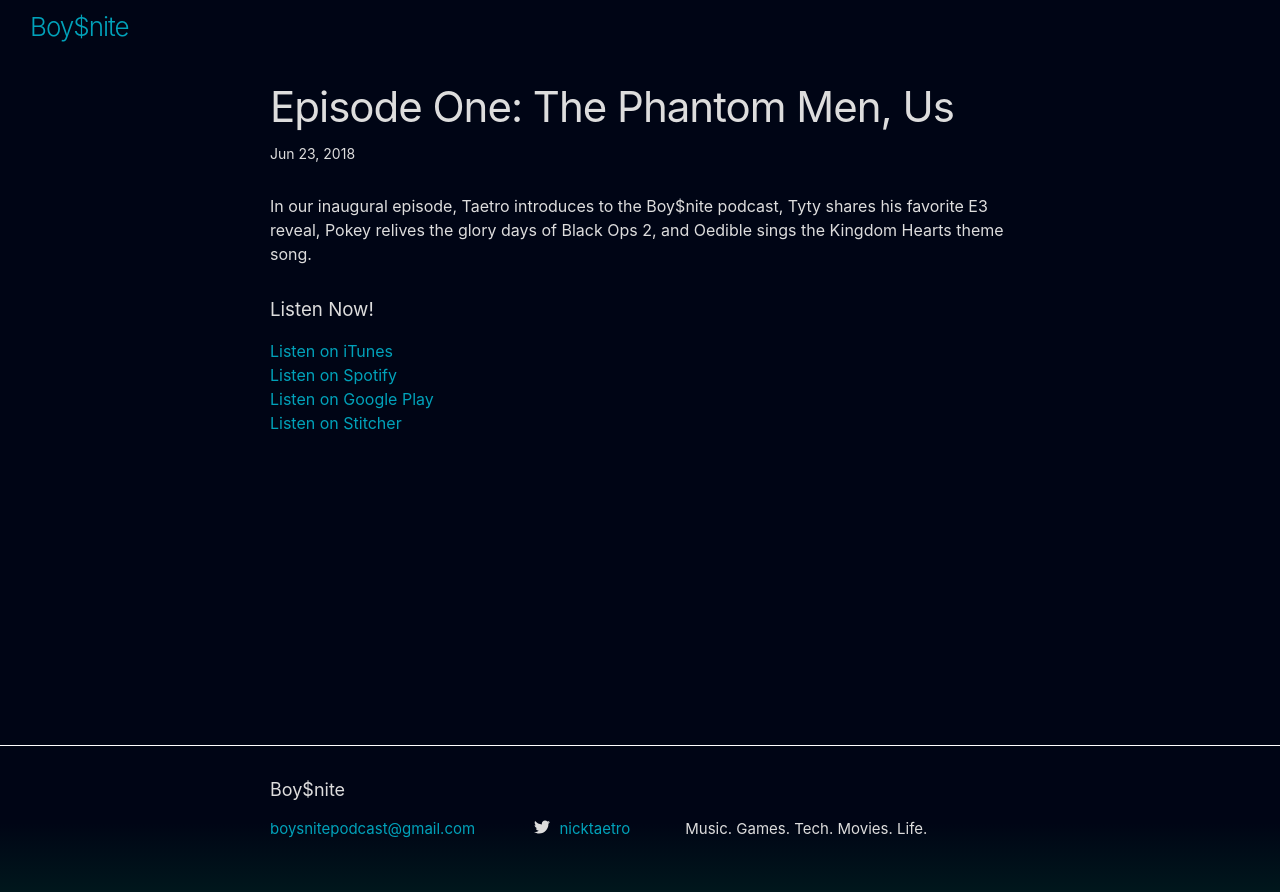
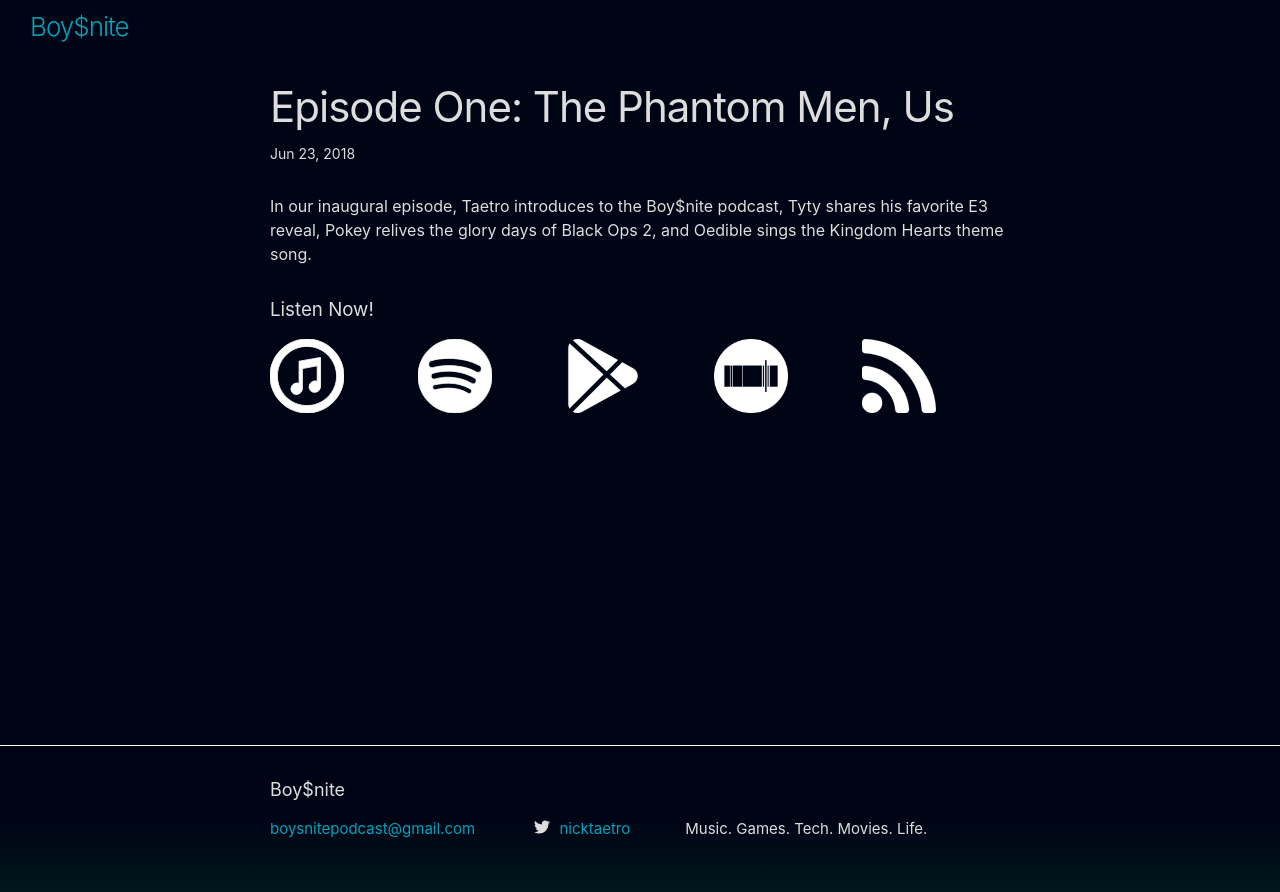
Before and after one commit to theronpatrick/boysnite, a Jekyll site: the page built from _posts/2018-06-23-episode-one.md, in a window 1280 px wide. Shown: the top 892 px of the page. Built offline with Jekyll 4.4.1, drawn with Linux system fonts in a browser that asks for light colours.

Commit message:
Add img links to posts

```diff
--- a/_layouts/post.html
+++ b/_layouts/post.html
@@ -19,12 +19,23 @@ layout: default-posts
     {{ content }}
   </div>
 
+  <h3>Listen Now!</h3>
   <div class="post-links">
-    <h3>Listen Now!</h3>
-    <a href="https://itunes.apple.com/us/podcast/boy%24nite/id1412711987?mt=2&uo=4" target="_blank">Listen on iTunes</a>
-    <a href="https://open.spotify.com/show/06LEUAHupYfeaIwHwmV0rw" target="_blank">Listen on Spotify</a>
-    <a href="https://www.google.com/podcasts?feed=aHR0cHM6Ly9hbmNob3IuZm0vcy81MTFkNWI0L3BvZGNhc3QvcnNz" target="_blank">Listen on Google Play</a>
-    <a href="https://www.stitcher.com/podcast/anchor-podcasts/boynite" target="_blank">Listen on Stitcher</a>
+    <a href="https://itunes.apple.com/us/podcast/boy%24nite/id1412711987?mt=2&uo=4" target="_blank">
+      <img src="{{ '/assets/img/platforms/itunes.svg' | relative_url }}" alt="itunes link" title="Listen on iTunes!"></img>
+    </a>
+    <a href="https://open.spotify.com/show/06LEUAHupYfeaIwHwmV0rw" target="_blank">
+      <img src="{{ '/assets/img/platforms/spotify.svg' | relative_url }}" alt="spotify link" title="Listen on Spotify!"></img>
+    </a>
+    <a href="https://www.google.com/podcasts?feed=aHR0cHM6Ly9hbmNob3IuZm0vcy81MTFkNWI0L3BvZGNhc3QvcnNz" target="_blank">
+      <img src="{{ '/assets/img/platforms/google-play.svg' | relative_url }}" alt="google play" title="Listen on Google Play!"></img>
+    </a>
+    <a href="https://www.stitcher.com/podcast/anchor-podcasts/boynite" target="_blank">
+      <img src="{{ '/assets/img/platforms/stitcher.png' | relative_url }}" alt="stitcher link" title="Listen on Stitcher!"></img>
+    </a>
+    <a href="https://anchor.fm/s/511d5b4/podcast/rss" target="_blank">
+      <img src="{{ '/assets/img/platforms/rss.svg' | relative_url }}" alt="rss link" title="RSS Link"></img>
+    </a>
   </div>
 
   {%- if site.disqus.shortname -%}
--- a/_sass/custom/styles.scss
+++ b/_sass/custom/styles.scss
@@ -15,8 +15,11 @@
 }
 
 .post-links {
+  display: flex;
+
   a {
-    display: block;
+    flex: 1;
+    margin-right: 10%;
   }
 }
 
```
Also changed, not shown: _includes/header.html (+5 -5 lines).
